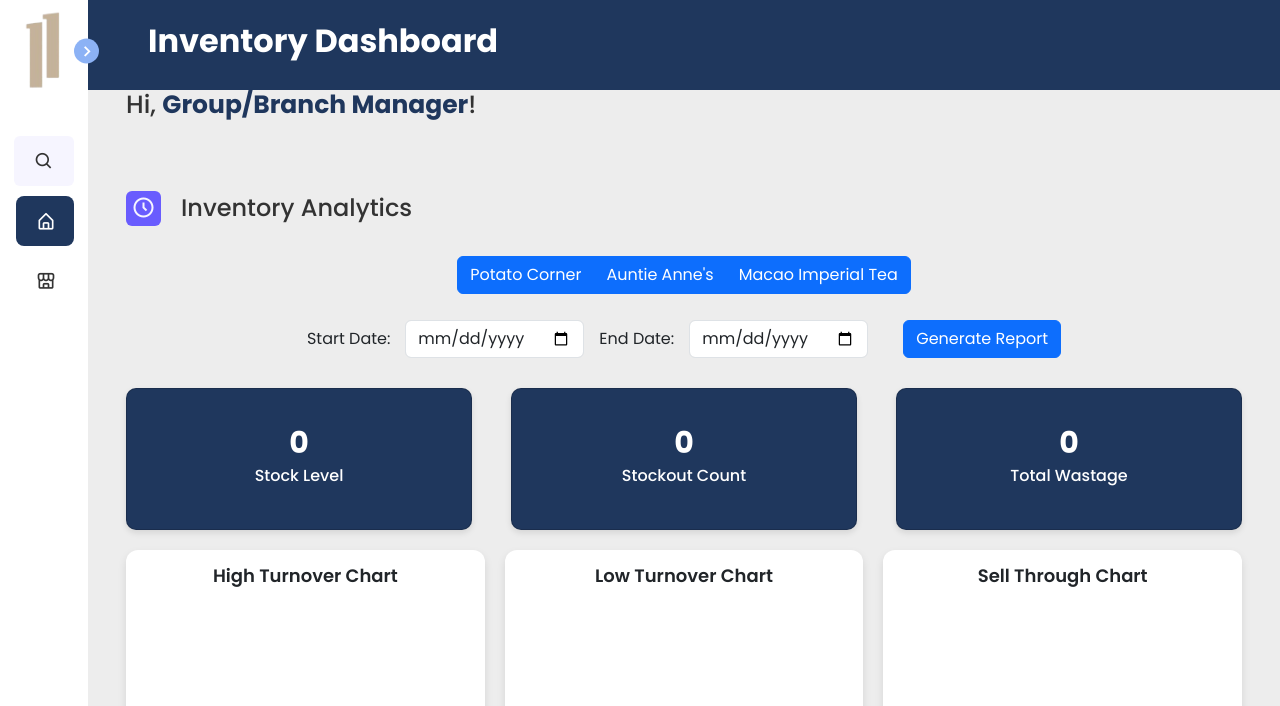
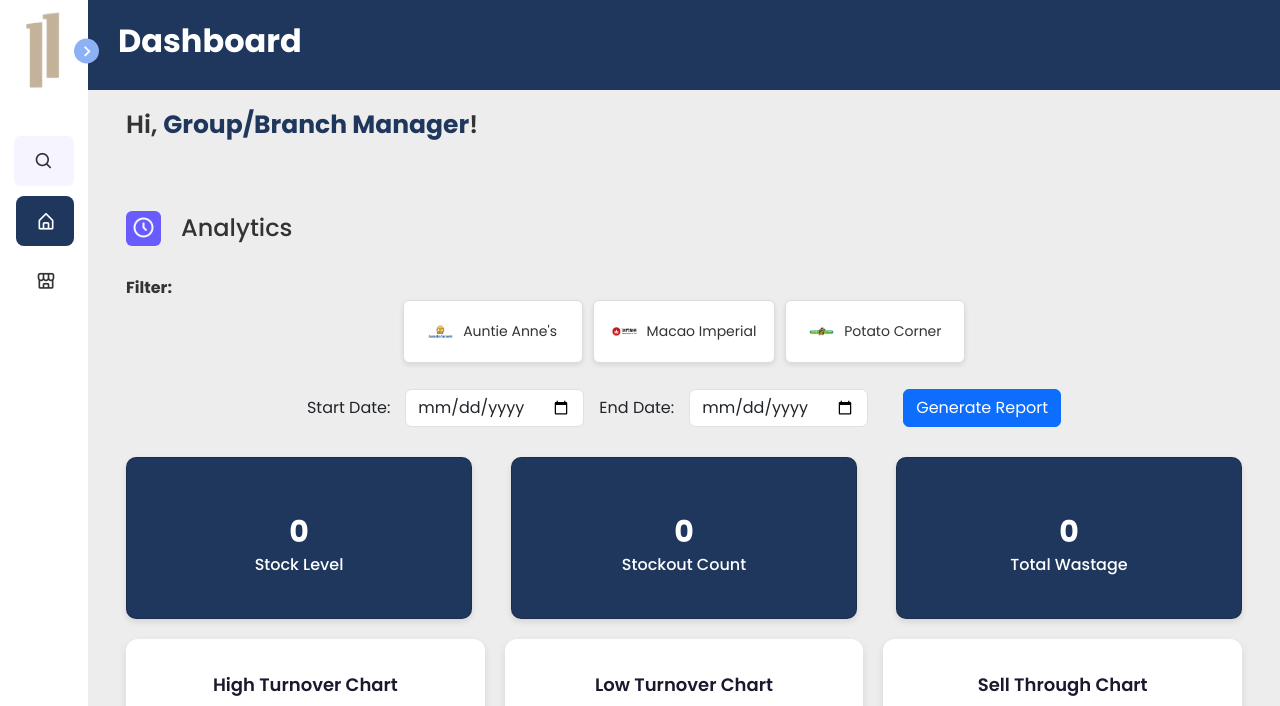
Before and after one commit to fmdlocsin/11-Nevada-CAP2, a PHP site: page /dashboard-inventory in a window 1280 px wide. Shown: the top 706 px of the page. Run offline with PHP 8.4, Linux system fonts and the light colour scheme; a map, chart or similar area stays blank; some libraries are stand-ins or nearby versions.

Commit message:
inventory dashboard filter style fix

```diff
--- a/assets/css/inventory-dashboard.css
+++ b/assets/css/inventory-dashboard.css
@@ -36,6 +36,87 @@
 h1.title {
     font-size: 32px;
     font-weight: bold;
+}
+
+h2 {
+    font-size: 22px;
+    font-weight: 600;
+    color: #1a1a2e;
+    margin-top: 20px;
+}
+
+/* Filter Section */
+.franchise-filter {
+    display: flex;
+    align-items: center;
+    gap: 10px;
+}
+
+/* Filter Label */
+.filter-label {
+    font-weight: bold;
+    color: #333;
+}
+
+/* Button Group */
+.btn-group {
+    display: flex;
+    gap: 10px;
+}
+
+/* Button Styling */
+.franchise-btn {
+    display: flex;
+    align-items: center;
+    /* background-color: #fff; */
+    /* border: 2px solid #ddd; */
+    color: #333;
+    /* font-weight: 500; */
+    padding: 18px 18px;
+    /* border-radius: 10px; */
+    cursor: pointer;
+    transition: all 0.3s ease-in-out;
+    font-size: 14px;
+    min-width: 180px;
+    justify-content: center;
+    gap: 10px;
+    box-shadow: 0 2px 5px rgba(0, 0, 0, 0.1);
+
+    border-radius: 6px;
+    border: 1px solid #ddd; /* Light gray border */
+    background-color: white;
+    color: #333; /* Dark text for readability */
+    transition: background-color 0.3s ease, transform 0.2s ease, box-shadow 0.2s ease;
+}
+
+/* Button Hover */
+.franchise-btn:hover {
+    border-color: #007bff;
+    background-color: #f8f9fa;
+    transform: scale(1.05);
+    box-shadow: 0px 2px 5px rgba(0, 0, 0, 0.1); /* Subtle shadow */
+}
+
+/* Button Active */
+.franchise-btn:active {
+    transform: scale(0.95);
+    box-shadow: 0 1px 3px rgba(0, 0, 0, 0.2);
+}
+
+/* Selected Button Effect */
+.franchisee-btn.selected {
+    background-color: #aaa8a8; /* Light blue selection */
+    color: white;
+    border-color: #333;
+    transform: scale(1.05);
+    box-shadow: 0px 2px 5px rgba(0, 0, 0, 0.1); /* Subtle shadow */
+}
+
+/* Button Image */
+.franchise-btn img {
+    width: 25px;
+    height: 25px;
+    object-fit: contain;
 }
 
 .greeting h2 {
--- a/dashboard-inventory.php
+++ b/dashboard-inventory.php
@@ -320,9 +320,7 @@ $franchisees = isset($_POST["franchisees"]) ? array_map(fn($f) => $franchiseMap[
 
     <section class="home">
         <header class="contractheader">
-            <div class="container-header">
-                <h1 class="title">Inventory Dashboard</h1>
-            </div>
+            <h1 class="title">Dashboard</h1>
         </header>
 
 
@@ -334,17 +332,31 @@ $franchisees = isset($_POST["franchisees"]) ? array_map(fn($f) => $franchiseMap[
                     </div>
                     <div class="title">
                         <i class='bx bx-time-five'></i>
-                        <span class="text">Inventory Analytics</span>
+                        <span class="text">Analytics</span>
+                    </div>
+                    <span class="filter-label">Filter:</span>
+                </div>
+
+
+                <!-- Franchise Selection Buttons -->
+                <div class="franchise-filter">
+                    <div class="btn-group">
+                        <button class="franchise-btn" data-franchise="Auntie Anne's">
+                            <img src="assets/images/AuntieAnn.png" alt="Auntie Anne's Logo">
+                            Auntie Anne's
+                        </button>
+                        <button class="franchise-btn" data-franchise="Macao Imperial Tea">
+                            <img src="assets/images/MacaoImp.png" alt="Macao Imperial Tea Logo">
+                            Macao Imperial
+                        </button>
+                        <button class="franchise-btn" data-franchise="Potato Corner">
+                            <img src="assets/images/PotCor.png" alt="Potato Corner Logo">
+                            Potato Corner
+                        </button>
                     </div>
                 </div>
 
 
-                <!-- Franchise Selection Buttons -->
-                <div class="btn-group" role="group" aria-label="Select Franchise">
-                    <button class="btn btn-primary franchise-btn" data-franchise="Potato Corner">Potato Corner</button>
-                    <button class="btn btn-primary franchise-btn" data-franchise="Auntie Anne's">Auntie Anne's</button>
-                    <button class="btn btn-primary franchise-btn" data-franchise="Macao Imperial Tea">Macao Imperial Tea</button>
-                </div>
 
                 <!-- Branch Selection Buttons (Updated via AJAX) -->
                 <div id="branch-buttons" class="mt-3"></div>
```
